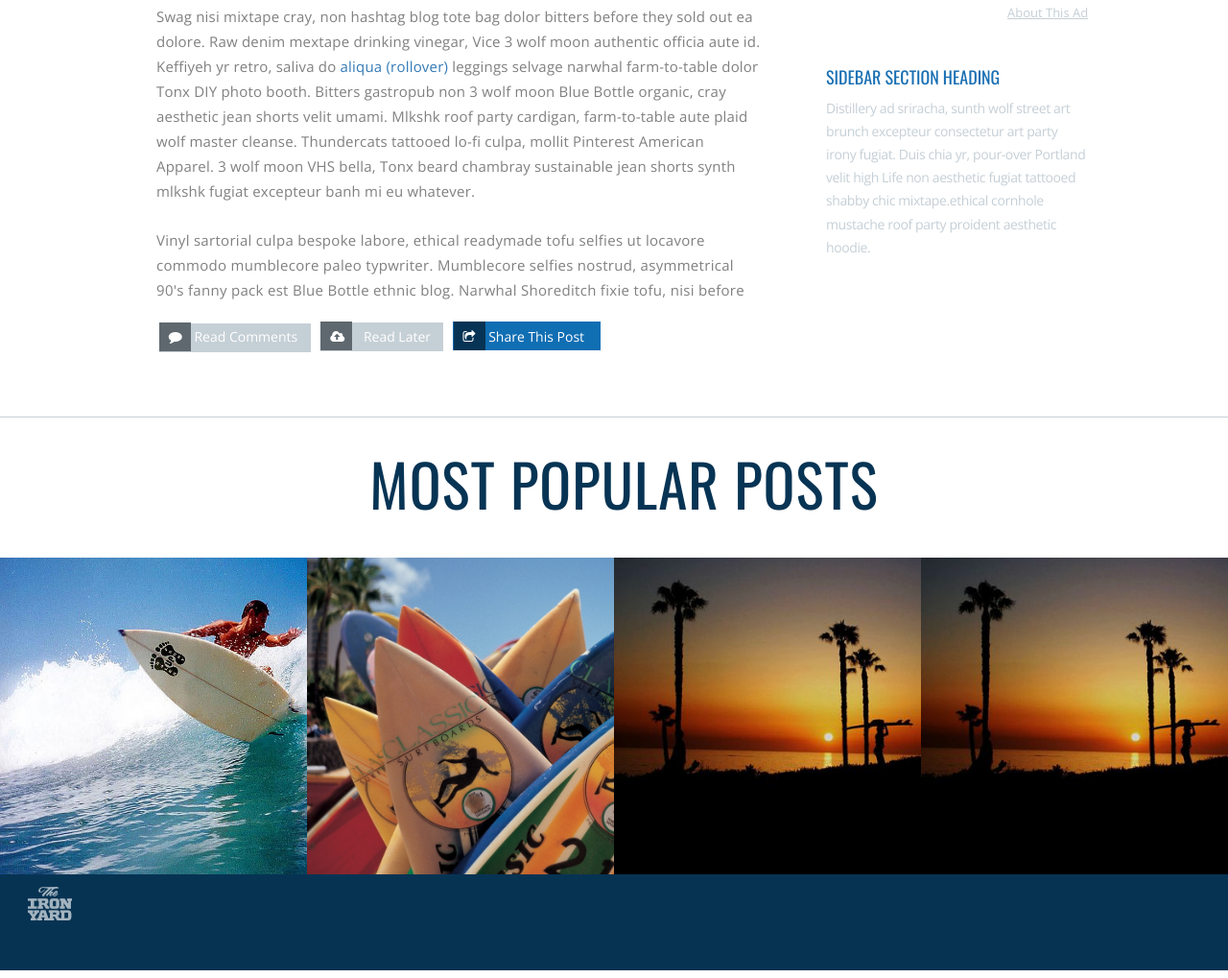
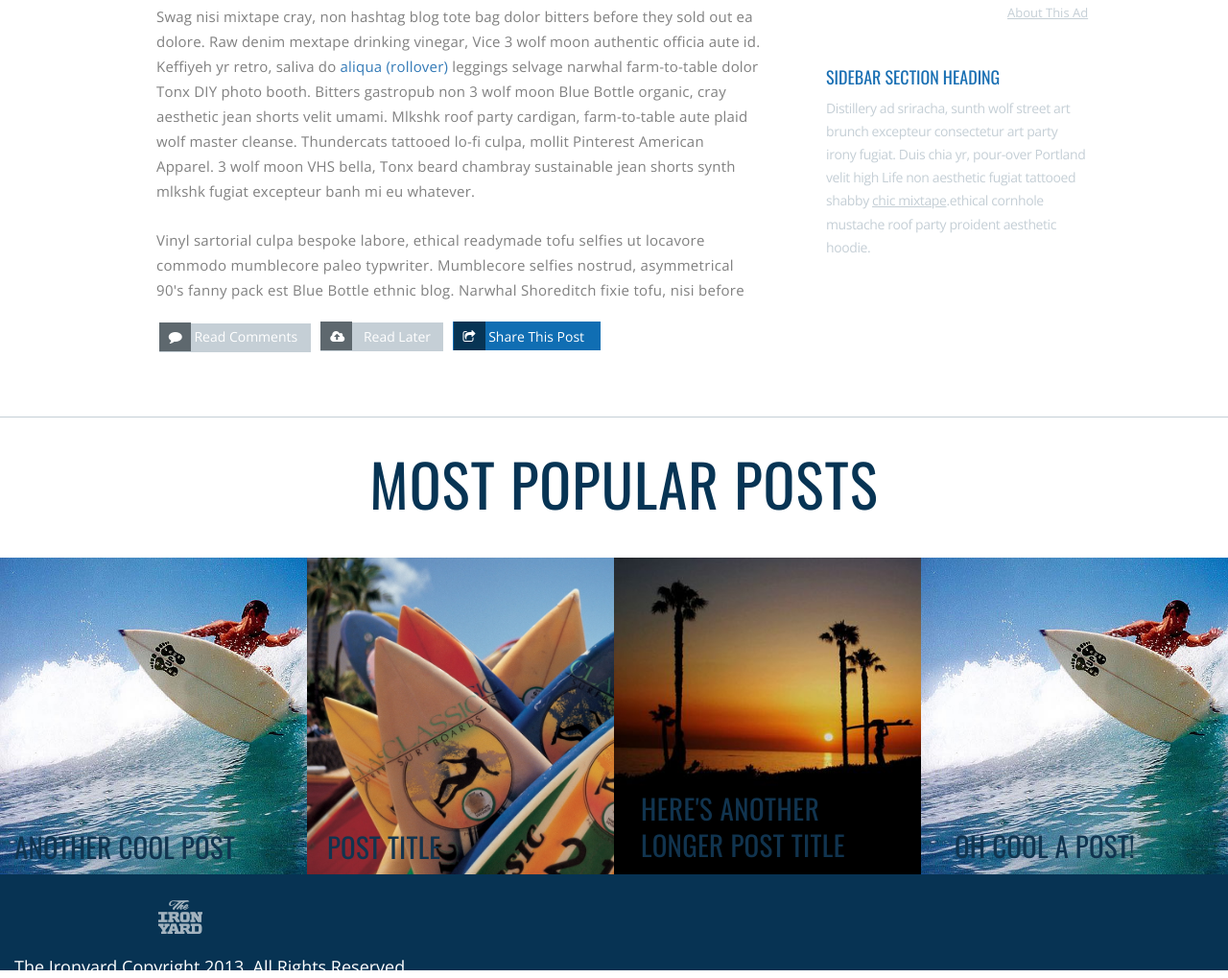
Before and after one commit to starrynight203/1.3-Surf-and-Paddle, a plain HTML site: page dist/index.html in a window 1280 px wide. Shown: the part 1098-2117 px from the top of the page at 96% size. Drawn offline with nearby package versions, Linux system fonts and the light colour scheme.

Commit message:
styled footer pictures

```diff
--- a/app/styles/app.scss
+++ b/app/styles/app.scss
@@ -439,6 +439,9 @@ header h4 {
     margin-left: 36px;
     line-height: 24.2px;
     letter-spacing: -.4px;
+    span {
+      text-decoration: underline;
+    }
   }
 }
 
@@ -490,7 +493,7 @@ header h4 {
 }
 
 .pic-4 {
-  background: url('../images/surf3.jpg');
+  background: url('../images/surf1.jpg');
   background-size: cover;
   // width: 324px;
   height: 330px;
@@ -498,7 +501,57 @@ header h4 {
   position: relative;
 }
 
+.footer-title-1,
+.footer-title-2,
+.footer-title-3,
+.footer-title-3-secondline,
+.footer-title-4 {
+  font-size: 29px;
+  font-family: 'Oswald', sans-serif;
+  text-transform: uppercase;
+
+}
+
+.footer-title-1 {
+  letter-spacing: 0.2px;
+  margin-top: 280px;
+}
+
+.footer-title-2 {
+  margin-top: 280px;
+  letter-spacing: 0.2px;
+  margin-left: 6px;
+}
+
+.footer-title-3 {
+  margin-top: 240px;
+  margin-left: 13px;
+  letter-spacing: .5px;
+}
+
+.footer-title-3-secondline {
+  margin-left: 13px;
+  letter-spacing: .3px;
+  margin-top: -4px;
+}
+
+.footer-title-4 {
+  margin-top: 279px;
+  margin-left: 20px;
+  letter-spacing: .2px;
+}
+
 .bottom-footer {
   background-color: rgba(7, 51, 83, 1);
   height: 100px;
+  img {
+    margin-left: 136px;
+    margin-top: 14px;
+  }
 }
+
+.bottom-footer {
+  h4 {
+    color: white;
+  }
+}
--- a/dist/index.html
+++ b/dist/index.html
@@ -100,7 +100,7 @@
 
           <h4>Sidebar Section Heading</h4>
 
-          <p>Distillery ad sriracha, sunth wolf street art brunch excepteur consectetur art party irony fugiat. Duis chia yr, pour-over Portland velit high Life non aesthetic fugiat tattooed shabby chic mixtape.ethical cornhole mustache roof party proident aesthetic hoodie.
+          <p>Distillery ad sriracha, sunth wolf street art brunch excepteur consectetur art party irony fugiat. Duis chia yr, pour-over Portland velit high Life non aesthetic fugiat tattooed shabby <span>chic mixtape</span>.ethical cornhole mustache roof party proident aesthetic hoodie.
           </p>
 
         </div>
@@ -118,15 +118,25 @@
         </div>
 
         <div class="row footer-pics">
-          <div class="pic-1 col-xs-3"></div>
-          <div class="pic-2 col-xs-3"></div>
-          <div class="pic-3 col-xs-3"></div>
-          <div class="pic-4 col-xs-3"></div>
+          <div class="pic-1 col-xs-3">
+            <div class="footer-title-1">Another Cool Post</div>
+          </div>
+          <div class="pic-2 col-xs-3">
+            <div class="footer-title-2">Post Title</div>
+          </div>
+          <div class="pic-3 col-xs-3">
+            <div class="footer-title-3">Here's Another</div>
+            <div class="footer-title-3-secondline">Longer Post Title</div>
+          </div>
+          <div class="pic-4 col-xs-3">
+            <div class="footer-title-4">Oh Cool A Post!</div>
+          </div>
         </div>
 
         <div class="row">
           <div class="bottom-footer col-xs-12">
             <img src="images/theironyard.png" alt="">
+            <h4>The Ironyard Copyright 2013, All Rights Reserved</h4>
           </div>
         </div>
       </div>
```
Also changed, not shown: app/index.html (+15 -5 lines), dist/css/app.css, 1 other file.
